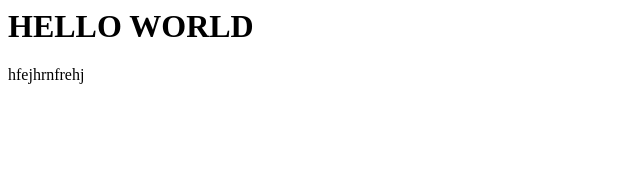
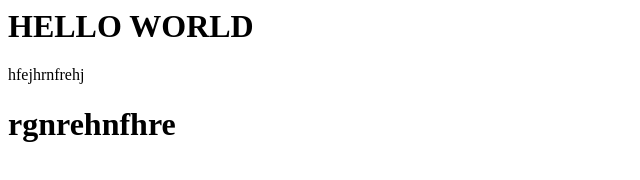
Before and after one commit to blockchainadvisors/Testing123, a plain HTML site: page index.html in a window 1280 px wide. Shown: the whole page, without its empty margins (0-640 px from the left). Drawn offline with Linux system fonts and the light colour scheme.

Commit message:
adding h1  tag

```diff
--- a/index.html
+++ b/index.html
@@ -1,2 +1,3 @@
 <h1>HELLO WORLD </h1>
 <p>hfejhrnfrehj</p>
+<h1>rgnrehnfhre</h1>
```
